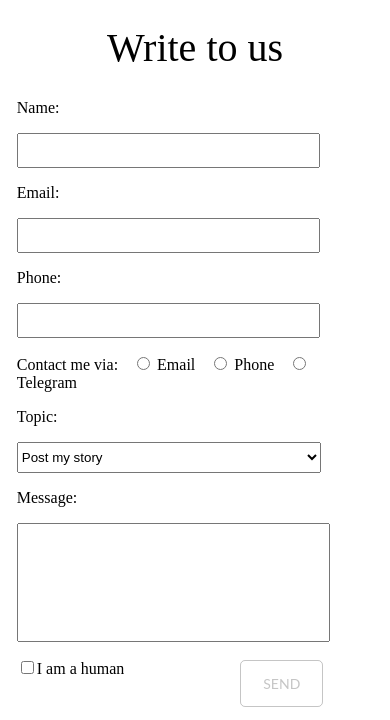
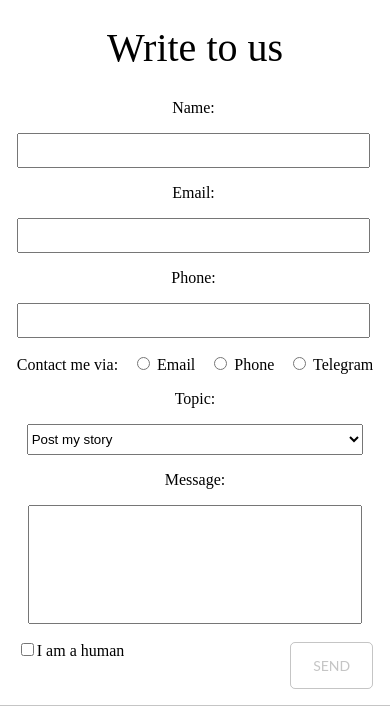
Before and after one commit to galietskii/cat, a plain HTML site: page index.html in a window 390 px wide. Shown: the part 3991-4711 px from the top of the page. Drawn offline with Linux system fonts and the light colour scheme.

Commit message:
Update style.css

```diff
--- a/css/style.css
+++ b/css/style.css
@@ -500,7 +500,8 @@ li {
         display: none;
     }
     .form {
-        width: 86%;
+        width: auto;
+        text-align: center;
     }
     .form-name input {
         width: 100%;
```
